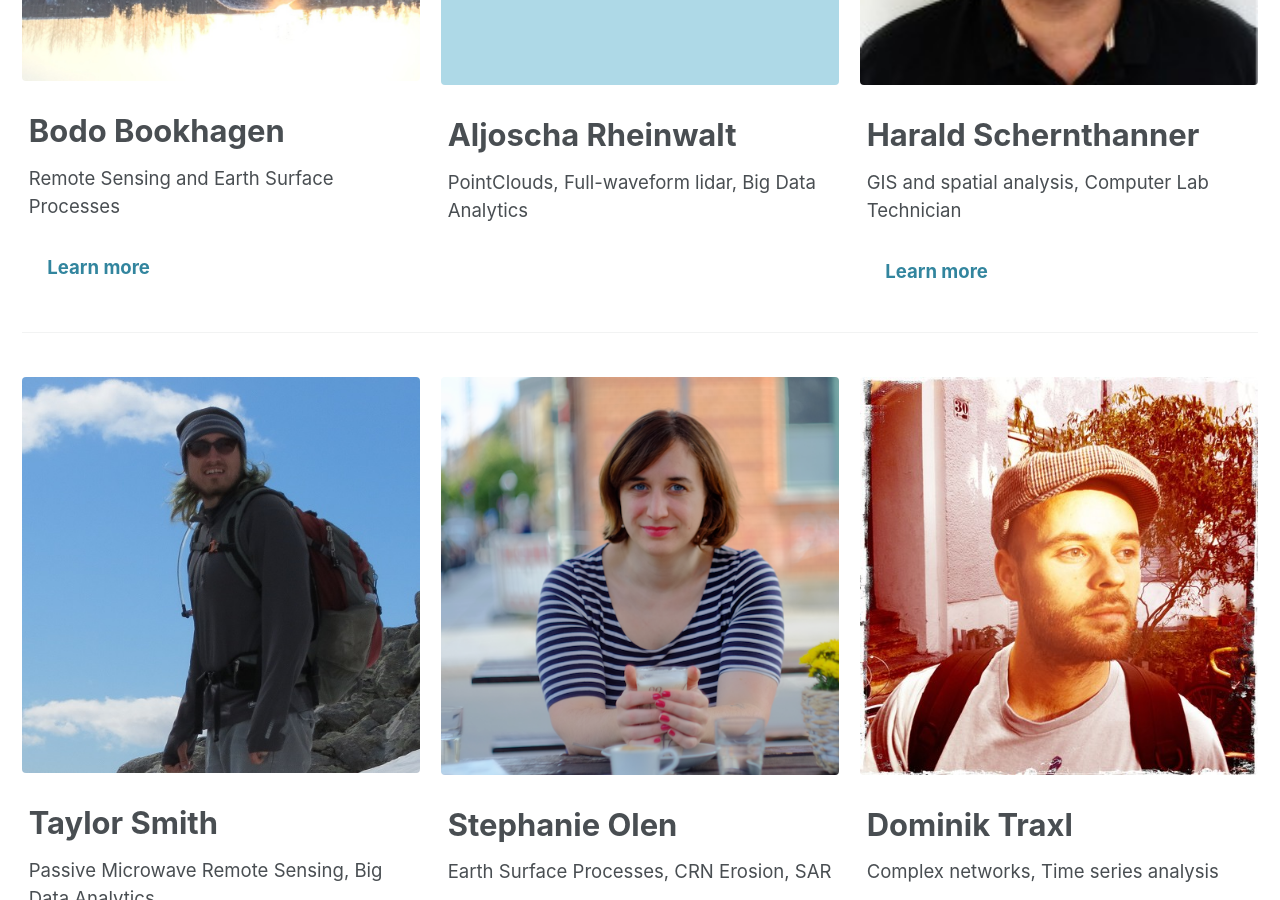
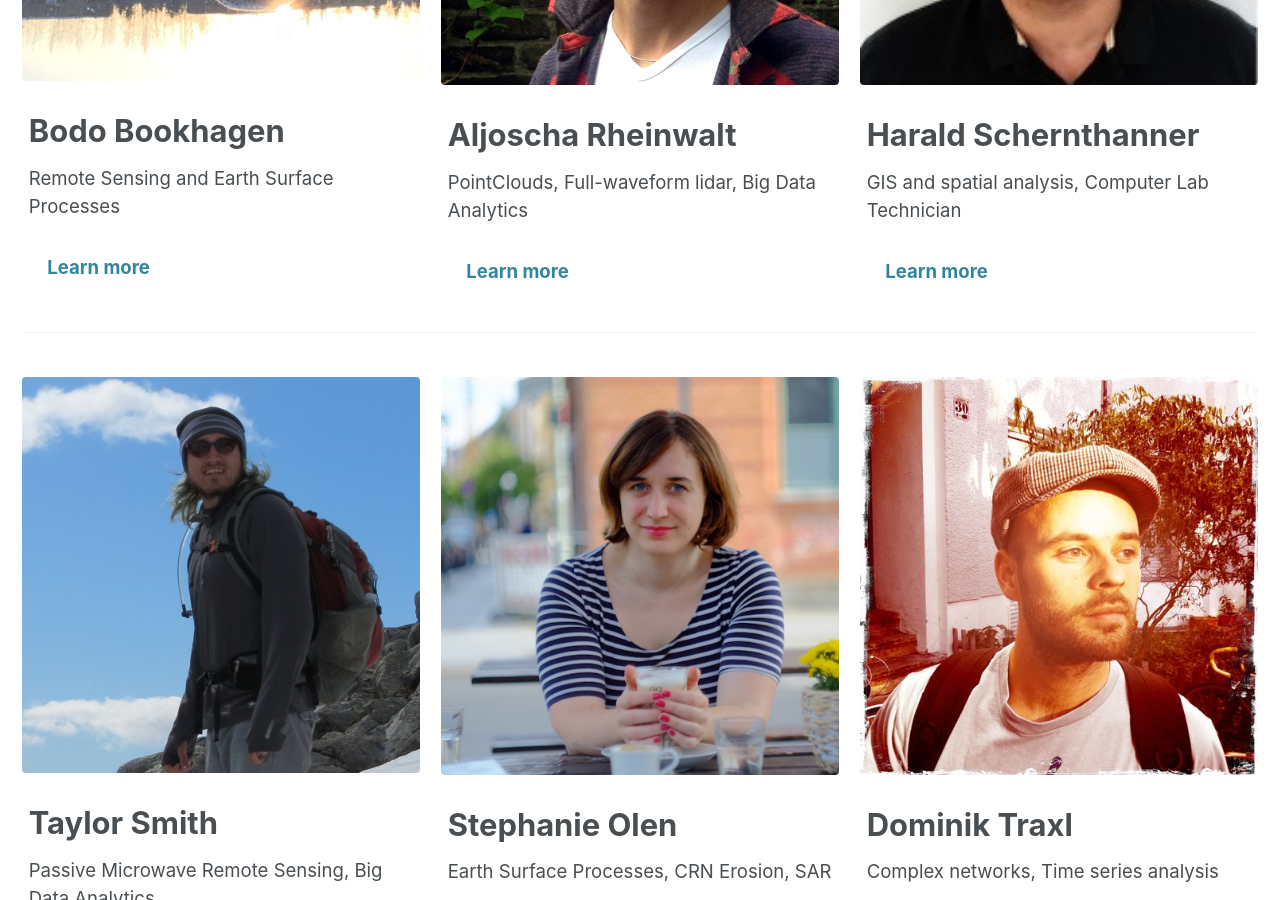
Before and after one commit to UP-RS-ESP/vacon.github.io, a Jekyll site: the page built from _pages/team_members.md, in a window 1280 px wide and 900 px high, scrolled down 460 px. Built offline with Jekyll 4.4.1, drawn with Linux system fonts in a browser that asks for light colours; cached includes are drawn as plain includes; nearby versions of some CDN libraries.

Commit message:
Mar-10 2020

```diff
--- a/_pages/team_members.md
+++ b/_pages/team_members.md
@@ -12,10 +12,11 @@
     title: "Bodo Bookhagen"
     excerpt: "Remote Sensing and Earth Surface Processes"
     url: "https://bodobookhagen.github.io/"
-  - image_path: /images/team_photo.png
+  - image_path: /images/rheinwalt.jpg
     alt: "Aljoscha Rheinwalt"
     title: "Aljoscha Rheinwalt"
     excerpt: "PointClouds, Full-waveform lidar, Big Data Analytics"
+    url: "https://github.com/rheinwalt"
   - image_path: /images/schernthanner.jpg
     title: "Harald Schernthanner"
     excerpt: "GIS and spatial analysis, Computer Lab Technician"
@@ -65,7 +66,7 @@
     alt: "Julia Artel"
     title: "Julia Artel"
     excerpt: "Cosmogenic Radionuclides"
-  - image_path: /images/team_photo.png
+  - image_path: /images/ramezani.jpg
     alt: "Maryam Ramezani"
     title: "Maryam Ramezani"
     excerpt: "Meteorology of the Central Andes"
```
Also changed, not shown: images/ramezani.jpg (added), images/rheinwalt.jpg (added).
